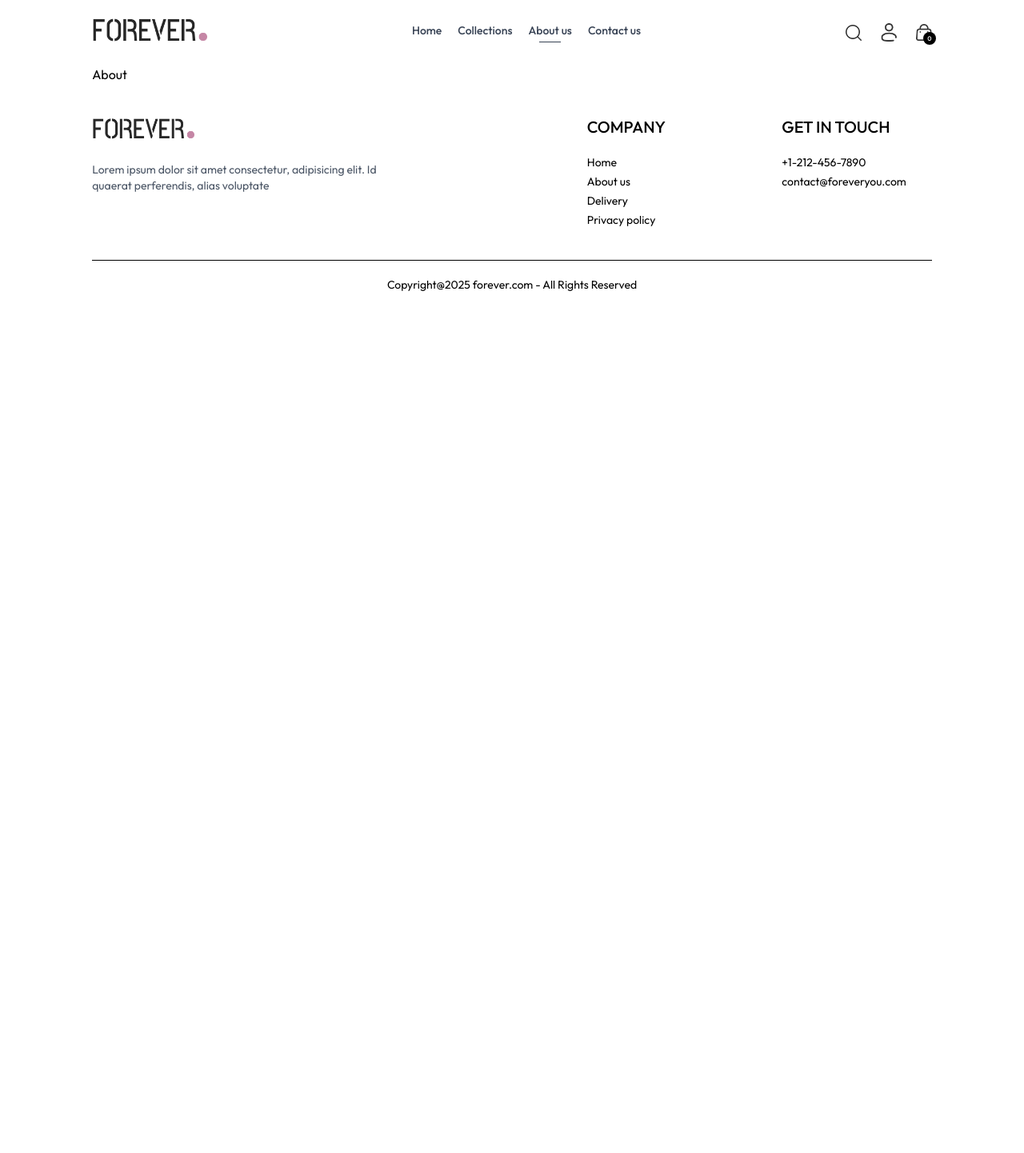
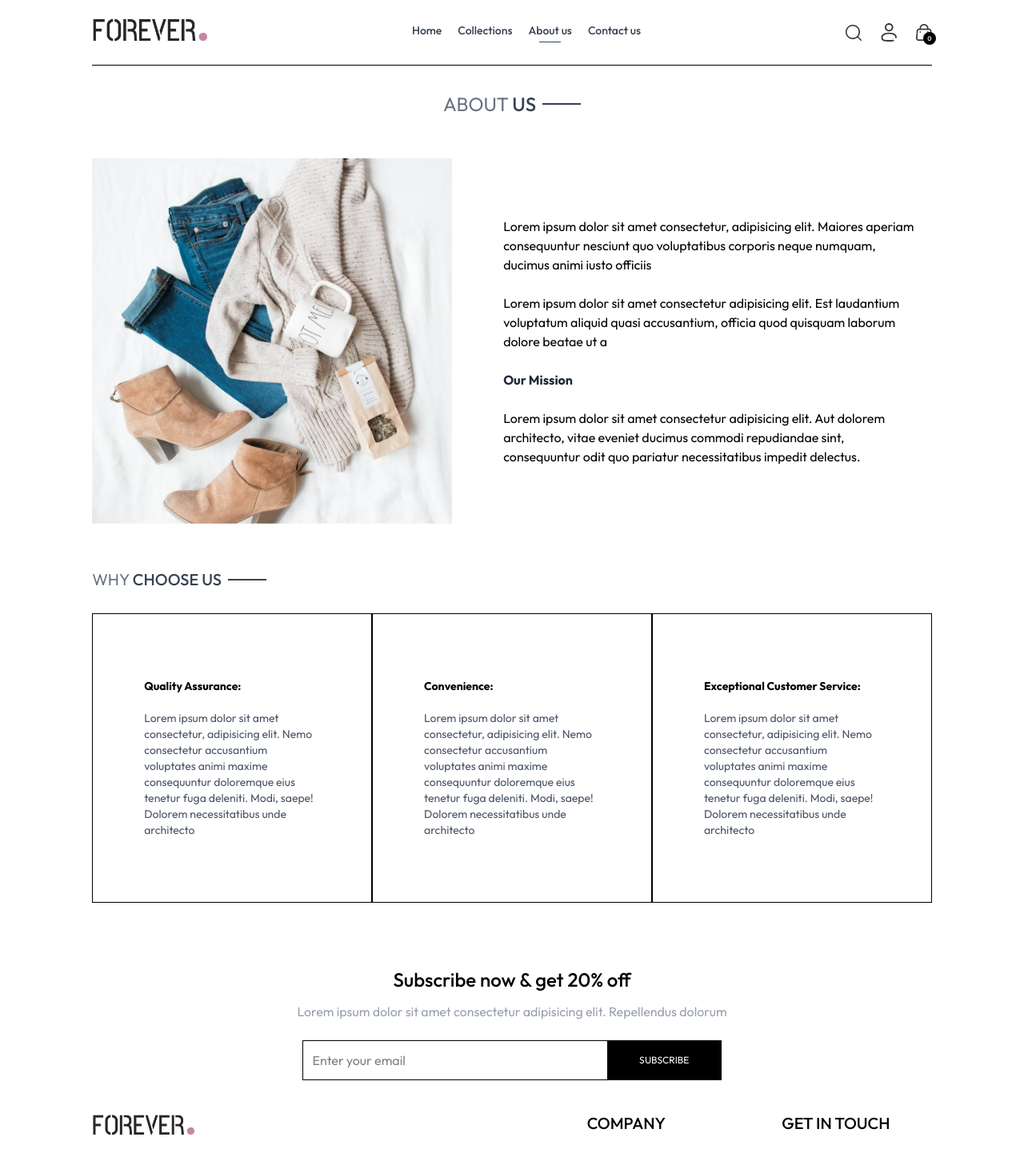
Before and after one commit to saikishore0319/techify, a React (Vite) app in the folder frontend/: page /about in a window 1280 px wide. Shown: the top 1442 px of the page at 80% size. Before the commit the page ends 800 px from the top, so only its background shows below. Built offline with nearby package versions, Linux system fonts and the light colour scheme.

Commit message:
About page added

```diff
--- a/frontend/src/pages/About.jsx
+++ b/frontend/src/pages/About.jsx
@@ -1,8 +1,45 @@
 import React from 'react'
+import Title from '../components/Title'
+import { assets } from '../assets/assets'
+import NewsletterBox from '../components/NewsletterBox'
 
 const About = () => {
   return (
-    <div>About</div>
+    <div>
+      <div className='text-2xl text-center pt-8 border-t'>
+         <Title text1={'ABOUT'} text2={'US'}/>
+      </div>
+      <div className='my-10 flex flex-col md:flex-row gap-16'>
+          <img className='w-full md:max-w-[450px]' src={assets.about_img} alt="" />
+          <div className='flex flex-col justify-center gap-6 md:w-2/4 to-gray-600'>
+            <p>Lorem ipsum dolor sit amet consectetur, adipisicing elit. Maiores aperiam consequuntur nesciunt quo voluptatibus corporis neque numquam, ducimus animi iusto officiis </p>
+            <p>Lorem ipsum dolor sit amet consectetur adipisicing elit. Est laudantium voluptatum aliquid quasi accusantium, officia quod quisquam laborum dolore beatae ut a </p>
+            <b className='text-gray-800'>Our Mission</b>
+            <p>Lorem ipsum dolor sit amet consectetur adipisicing elit. Aut dolorem architecto, vitae eveniet ducimus commodi repudiandae sint, consequuntur odit quo pariatur necessitatibus impedit delectus. </p>
+          </div>
+      </div>
+
+      <div className='text-xl py-4'>
+          <Title text1={'WHY'} text2={'CHOOSE US'}/>
+      </div>
+
+      <div className='flex flex-col md:flex-row text-sm mb-20 '>
+          <div className='border px-10 md:px-16 py-8 sm:py-20 flex flex-col gap-5'>
+              <b>Quality Assurance:</b>
+              <p className='text-gray-600'>Lorem ipsum dolor sit amet consectetur, adipisicing elit. Nemo consectetur accusantium voluptates animi maxime consequuntur doloremque eius tenetur fuga deleniti. Modi, saepe! Dolorem necessitatibus unde architecto </p>
+          </div>
+          <div className='border px-10 md:px-16 py-8 sm:py-20 flex flex-col gap-5'>
+              <b>Convenience:</b>
+              <p className='text-gray-600'>Lorem ipsum dolor sit amet consectetur, adipisicing elit. Nemo consectetur accusantium voluptates animi maxime consequuntur doloremque eius tenetur fuga deleniti. Modi, saepe! Dolorem necessitatibus unde architecto </p>
+          </div>
+          <div className='border px-10 md:px-16 py-8 sm:py-20 flex flex-col gap-5'>
+              <b>Exceptional Customer Service:</b>
+              <p className='text-gray-600'>Lorem ipsum dolor sit amet consectetur, adipisicing elit. Nemo consectetur accusantium voluptates animi maxime consequuntur doloremque eius tenetur fuga deleniti. Modi, saepe! Dolorem necessitatibus unde architecto </p>
+          </div>
+      </div>
+
+      <NewsletterBox/>
+    </div>
   )
 }
 
```
